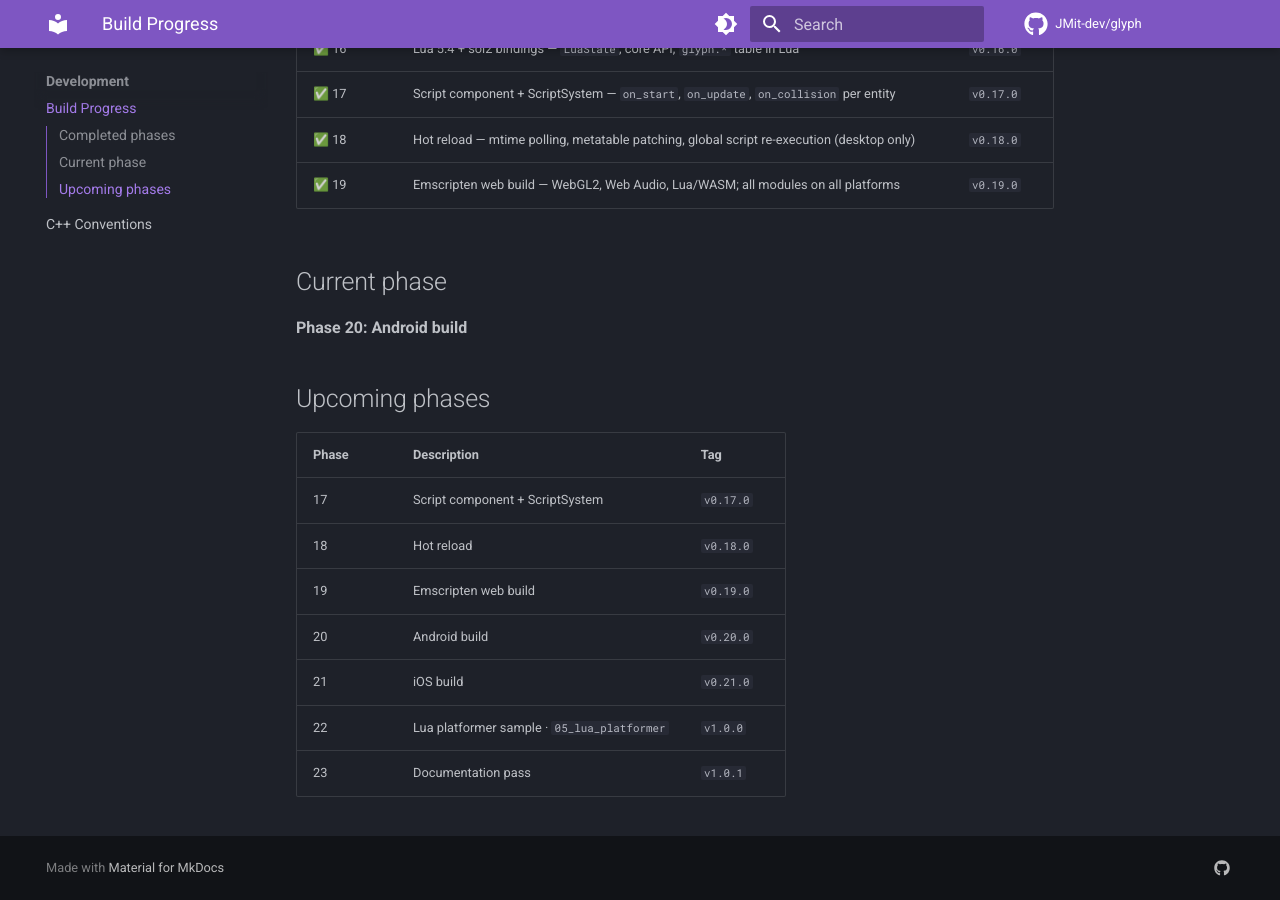
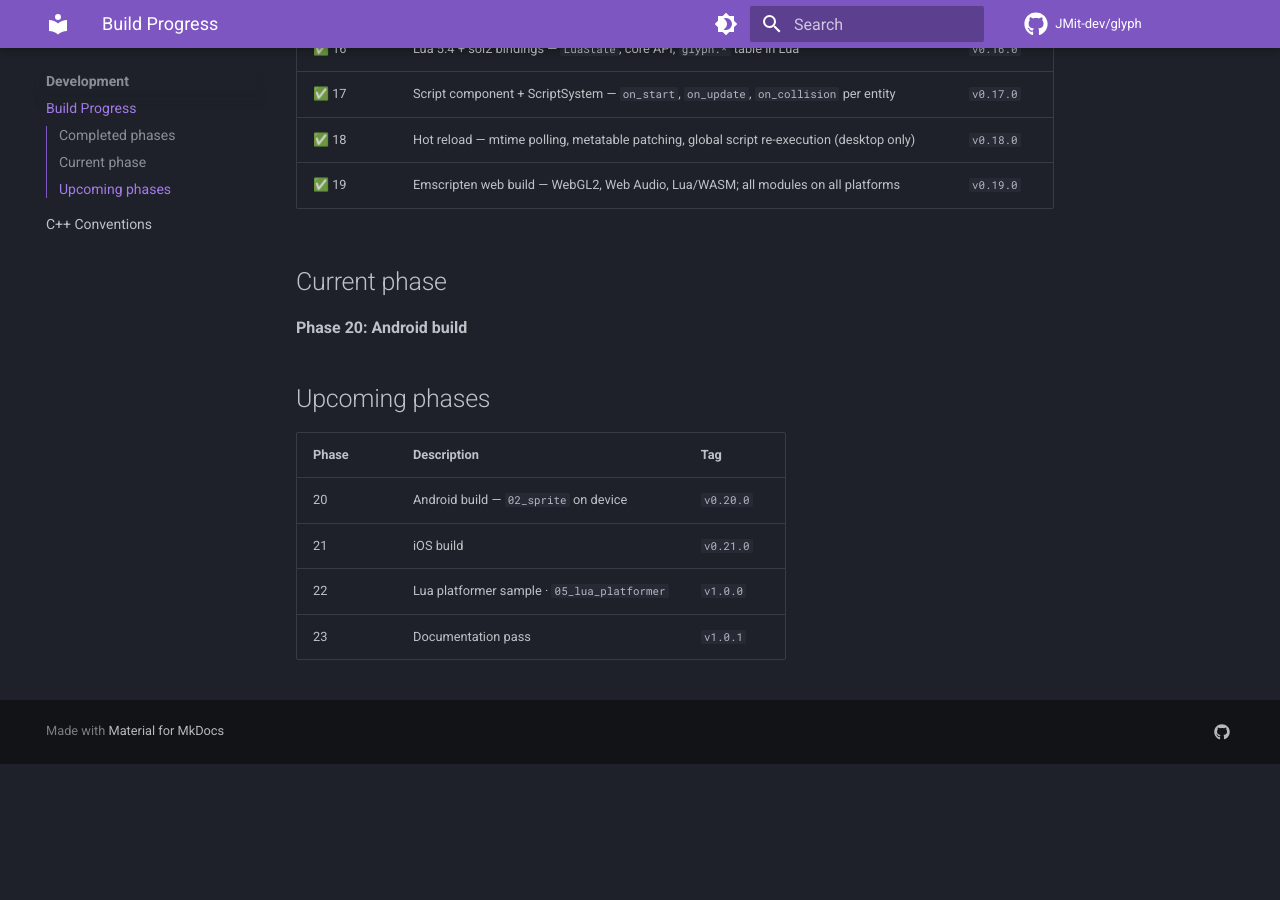
Before and after one commit to JMit-dev/glyph, an MkDocs documentation site: the page built from docs/dev/progress.md, in a window 1280 px wide and 900 px high, scrolled down 1046 px. Built offline with MkDocs 1.6.1 and Material for MkDocs 9.7.7, drawn with Linux system fonts in a browser that asks for light colours; comment, search, counter and statistics services are not loaded; after the commit the page ends 1810 px from its top, so only the background shows below that.

Commit message:
docs: update progress — phase 19 complete, fix stale upcoming table

```diff
--- a/docs/dev/progress.md
+++ b/docs/dev/progress.md
@@ -34,10 +34,7 @@ Tracks position in the 23-step implementation order from the engine spec.
 
 | Phase | Description | Tag |
 |---|---|---|
-| 17 | Script component + ScriptSystem | `v0.17.0` |
-| 18 | Hot reload | `v0.18.0` |
-| 19 | Emscripten web build | `v0.19.0` |
-| 20 | Android build | `v0.20.0` |
+| 20 | Android build — `02_sprite` on device | `v0.20.0` |
 | 21 | iOS build | `v0.21.0` |
 | 22 | Lua platformer sample · `05_lua_platformer` | `v1.0.0` |
 | 23 | Documentation pass | `v1.0.1` |
```
